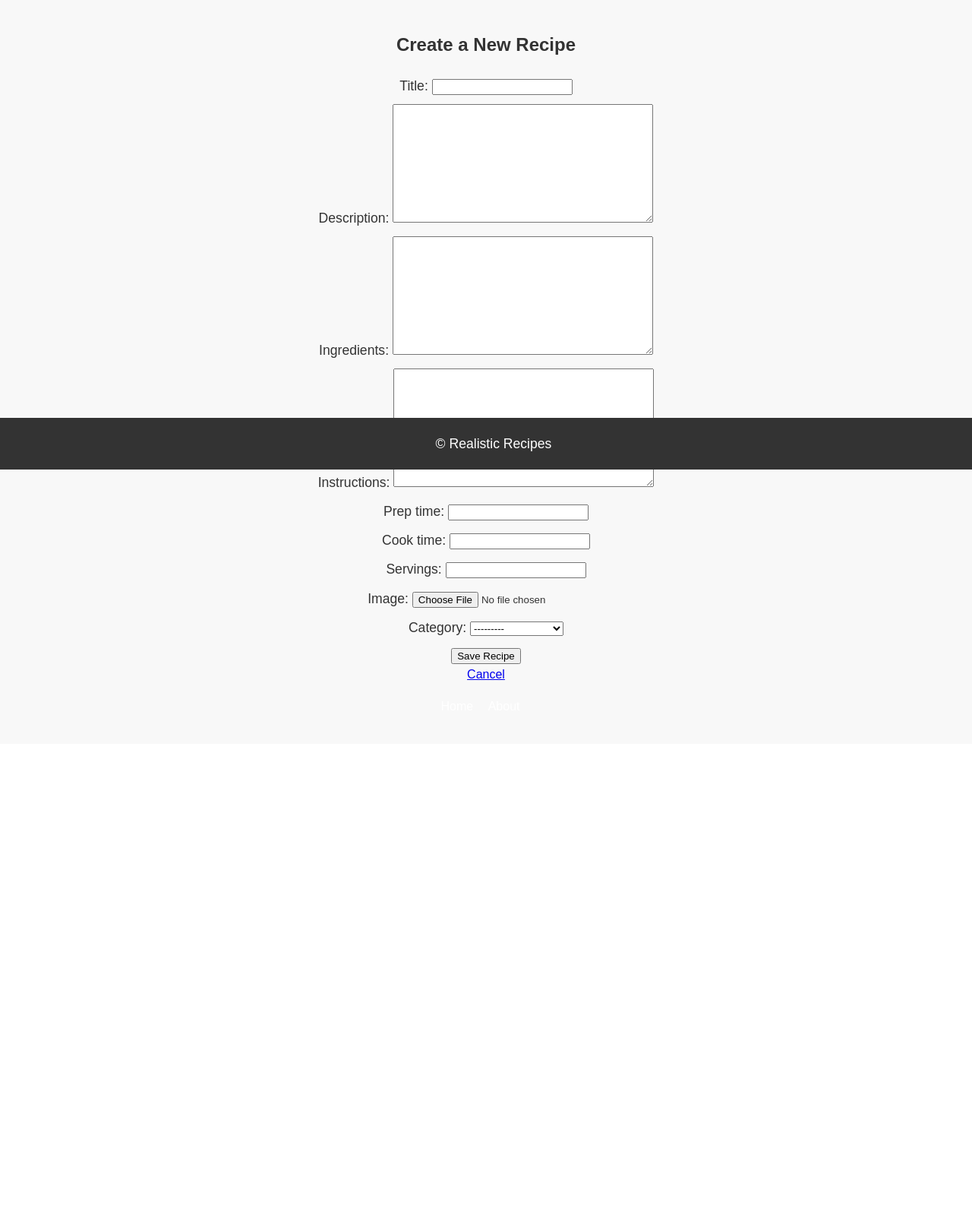
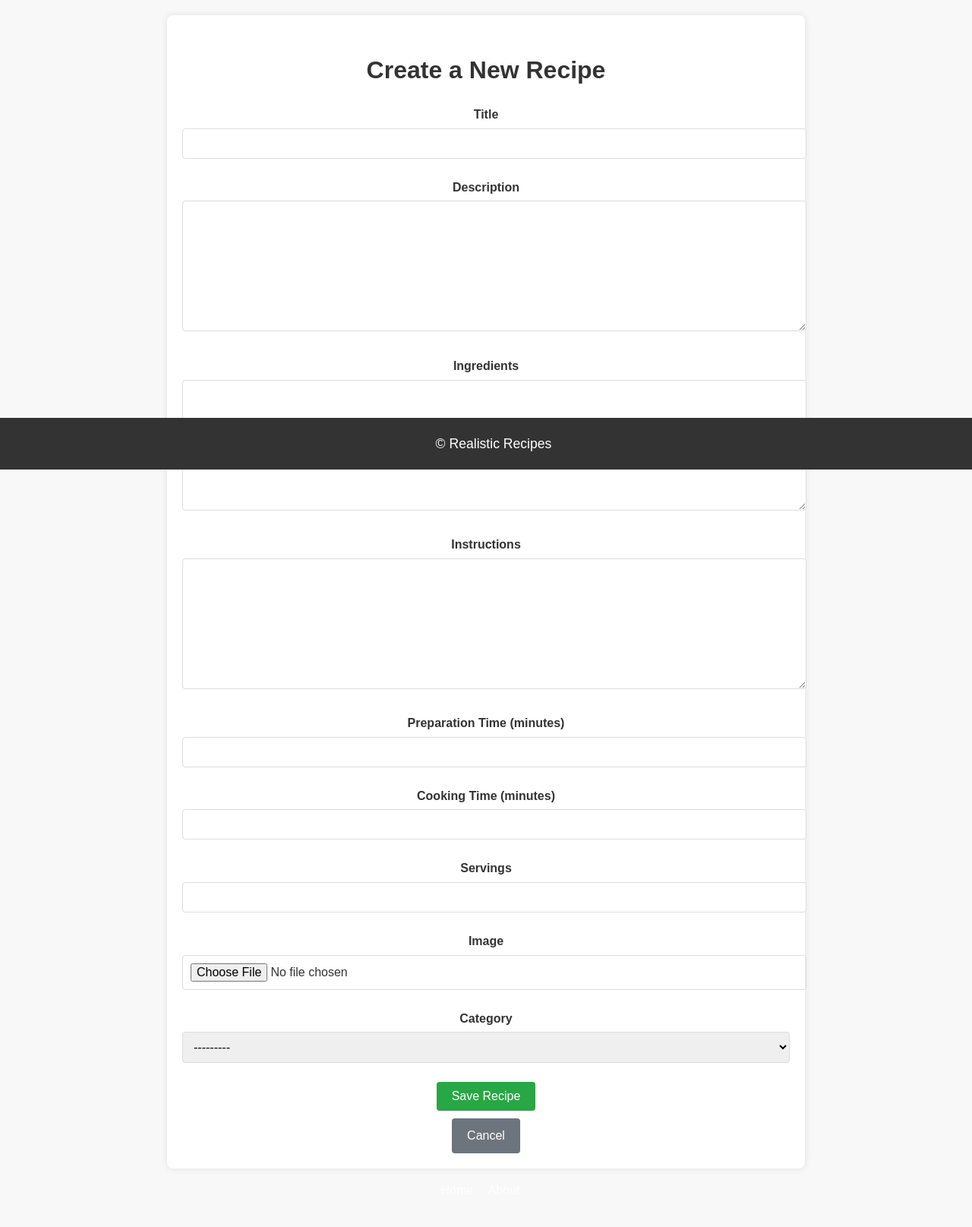
Before and after one commit to jmcquade24/RealisticRecipes, a Django app: page /recipes/create/ in a window 1280 px wide. Shown: the part 182-1797 px from the top of the page at 76% size. Before the commit the page ends 1077 px from the top, so only its background shows below. Run offline with Django 3.2, Linux system fonts and the light colour scheme; a user stored in the database is signed in; tables that the repository leaves empty hold one stand-in row (values such as "Sample post").

Commit message:
create recipe page changed form usage

```diff
--- a/static/css/style.css
+++ b/static/css/style.css
@@ -414,3 +414,83 @@ footer {
 .recipes-page form button:hover {
     background-color: #218838;
 }
+
+/* Create Recipe Page */
+.create-recipe-page {
+    max-width: 800px;
+    margin: 0 auto;
+    padding: 20px;
+    background-color: #fff;
+    box-shadow: 0 0 10px rgba(0, 0, 0, 0.1);
+    border-radius: 8px;
+}
+
+.create-recipe-page h2 {
+    font-size: 2em;
+    margin-bottom: 20px;
+    text-align: center;
+}
+
+/* Form Group */
+.form-group {
+    margin-bottom: 20px;
+}
+
+.form-group label {
+    display: block;
+    font-weight: bold;
+    margin-bottom: 5px;
+    color: #333;
+}
+
+.form-group input,
+.form-group textarea,
+.form-group select {
+    width: 100%;
+    padding: 10px;
+    border: 1px solid #ddd;
+    border-radius: 4px;
+    font-size: 1em;
+    margin-bottom: 5px;
+}
+
+.form-group textarea {
+    resize: vertical;
+    min-height: 100px;
+}
+
+.form-group .error {
+    color: #dc3545;
+    font-size: 0.9em;
+    margin-top: 5px;
+}
+
+/* Buttons */
+.btn-submit {
+    background-color: #28a745;
+    color: white;
+    border: none;
+    padding: 10px 20px;
+    border-radius: 4px;
+    cursor: pointer;
+    font-size: 1em;
+}
+
+.btn-submit:hover {
+    background-color: #218838;
+}
+
+.btn-cancel {
+    display: inline-block;
+    margin-top: 10px;
+    padding: 10px 20px;
+    background-color: #6c757d;
+    color: white;
+    text-decoration: none;
+    border-radius: 4px;
+    font-size: 1em;
+}
+
+.btn-cancel:hover {
+    background-color: #5a6268;
+}
--- a/templates/recipes/create_recipe.html
+++ b/templates/recipes/create_recipe.html
@@ -1,13 +1,87 @@
 {% extends "recipes/base.html" %}
+{% load static %}  <!-- Load the static template tag -->
+{% block title %}Create Recipe{% endblock %}
+{% block content %}
+<div class="create-recipe-page">
+    <h2>Create a New Recipe</h2>
+    <form method="post" enctype="multipart/form-data">
+        {% csrf_token %}
 
-{% block title %}Create Recipe{% endblock %}
+        <!-- Custom Form Layout -->
+        <div class="form-group">
+            <label for="{{ form.title.id_for_label }}">Title</label>
+            {{ form.title }}
+            {% if form.title.errors %}
+                <div class="error">{{ form.title.errors }}</div>
+            {% endif %}
+        </div>
 
-{% block content %}
-<h2>Create a New Recipe</h2>
-<form method="post" enctype="multipart/form-data">
-    {% csrf_token %}
-    {{ form.as_p }}
-    <button type="submit">Save Recipe</button>
-</form>
-<a href="{% url 'recipes:recipes' %}">Cancel</a>
+        <div class="form-group">
+            <label for="{{ form.description.id_for_label }}">Description</label>
+            {{ form.description }}
+            {% if form.description.errors %}
+                <div class="error">{{ form.description.errors }}</div>
+            {% endif %}
+        </div>
+
+        <div class="form-group">
+            <label for="{{ form.ingredients.id_for_label }}">Ingredients</label>
+            {{ form.ingredients }}
+            {% if form.ingredients.errors %}
+                <div class="error">{{ form.ingredients.errors }}</div>
+            {% endif %}
+        </div>
+
+        <div class="form-group">
+            <label for="{{ form.instructions.id_for_label }}">Instructions</label>
+            {{ form.instructions }}
+            {% if form.instructions.errors %}
+                <div class="error">{{ form.instructions.errors }}</div>
+            {% endif %}
+        </div>
+
+        <div class="form-group">
+            <label for="{{ form.prep_time.id_for_label }}">Preparation Time (minutes)</label>
+            {{ form.prep_time }}
+            {% if form.prep_time.errors %}
+                <div class="error">{{ form.prep_time.errors }}</div>
+            {% endif %}
+        </div>
+
+        <div class="form-group">
+            <label for="{{ form.cook_time.id_for_label }}">Cooking Time (minutes)</label>
+            {{ form.cook_time }}
+            {% if form.cook_time.errors %}
+                <div class="error">{{ form.cook_time.errors }}</div>
+            {% endif %}
+        </div>
+
+        <div class="form-group">
+            <label for="{{ form.servings.id_for_label }}">Servings</label>
+            {{ form.servings }}
+            {% if form.servings.errors %}
+                <div class="error">{{ form.servings.errors }}</div>
+            {% endif %}
+        </div>
+
+        <div class="form-group">
+            <label for="{{ form.image.id_for_label }}">Image</label>
+            {{ form.image }}
+            {% if form.image.errors %}
+                <div class="error">{{ form.image.errors }}</div>
+            {% endif %}
+        </div>
+
+        <div class="form-group">
+            <label for="{{ form.category.id_for_label }}">Category</label>
+            {{ form.category }}
+            {% if form.category.errors %}
+                <div class="error">{{ form.category.errors }}</div>
+            {% endif %}
+        </div>
+
+        <button type="submit" class="btn-submit">Save Recipe</button>
+    </form>
+    <a href="{% url 'recipes:recipes' %}" class="btn-cancel">Cancel</a>
+</div>
 {% endblock %}
```
